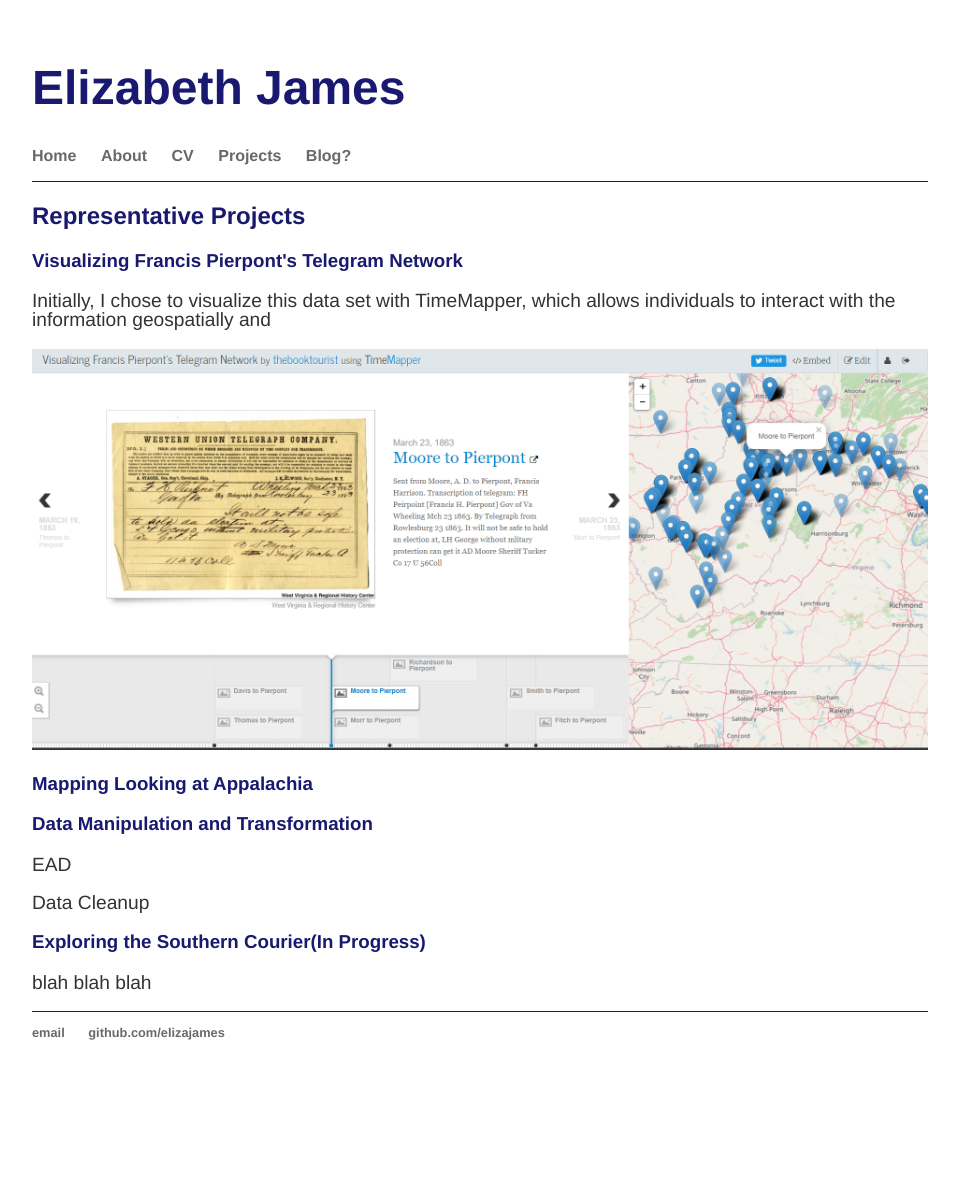
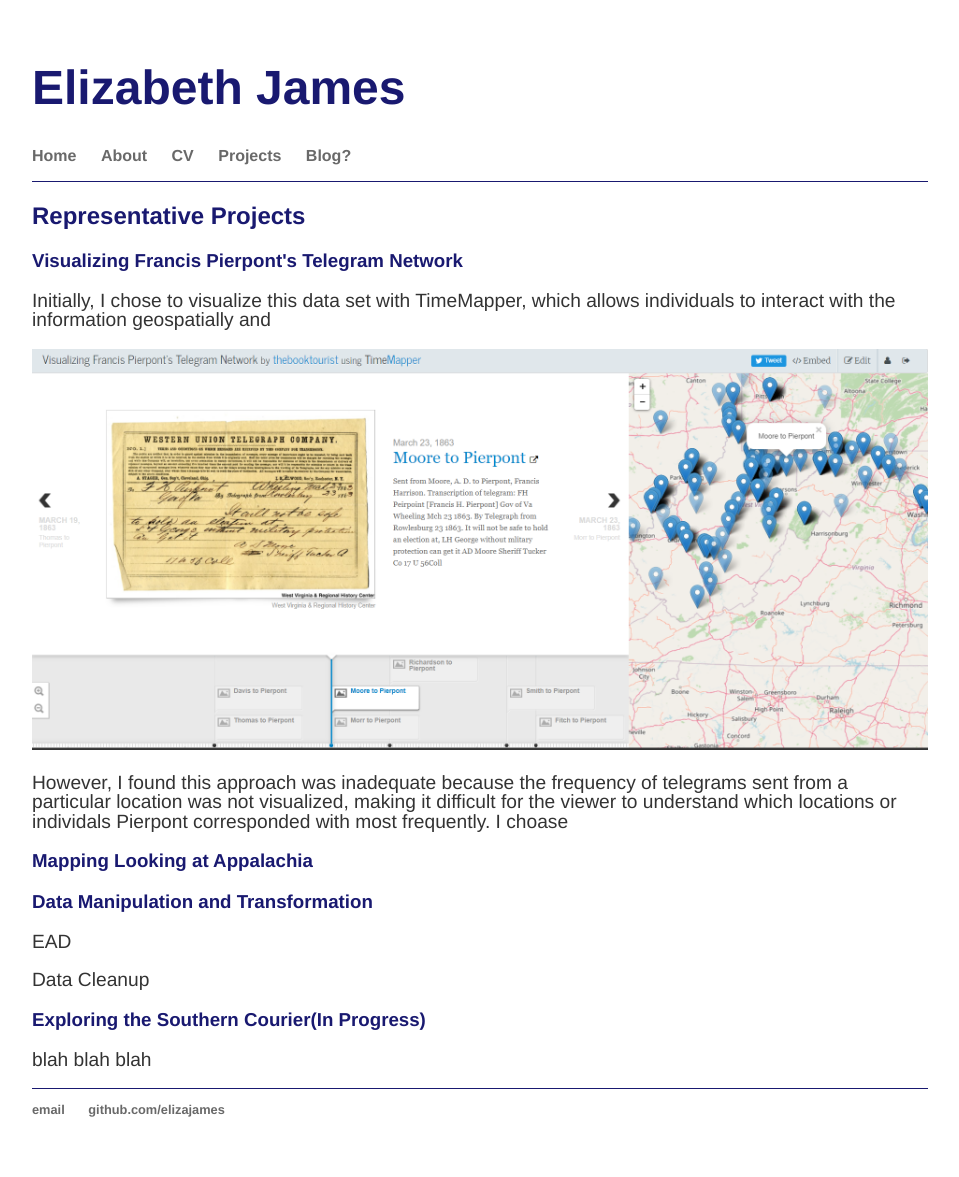
Before and after one commit to elizajames/old_site, a Jekyll site: the page built from projects/index.html, in a window 1280 px wide. Shown: the whole page, without its empty margins (160-1119 px from the left). Built offline with Jekyll 4.4.1, drawn with Linux system fonts in a browser that asks for light colours; before the commit the page ends 1100 px from its top, so only the background shows below that.

Commit message:
Update index.html

```diff
--- a/projects/index.html
+++ b/projects/index.html
@@ -7,6 +7,7 @@ title: Projects Completed
 	<h3>Visualizing Francis Pierpont's Telegram Network</h3>
 	<p>Initially, I chose to visualize this data set with TimeMapper, which allows individuals to interact with the information geospatially and </p>
 	<img src="/images/PierpontNetwork.png" alt="TimeMapper Screenshot of map, timeline, and information about the Francis Pierpont Telegram Collection at West Virginia University." class="responsive">
+	<p>However, I found this approach was inadequate because the frequency of telegrams sent from a particular location was not visualized, making it difficult for the viewer to understand which locations or individals Pierpont corresponded with most frequently. I choase</p>
 	<h3>Mapping Looking at Appalachia</h3>
 
 	<h3>Data Manipulation and Transformation</h3>
```
